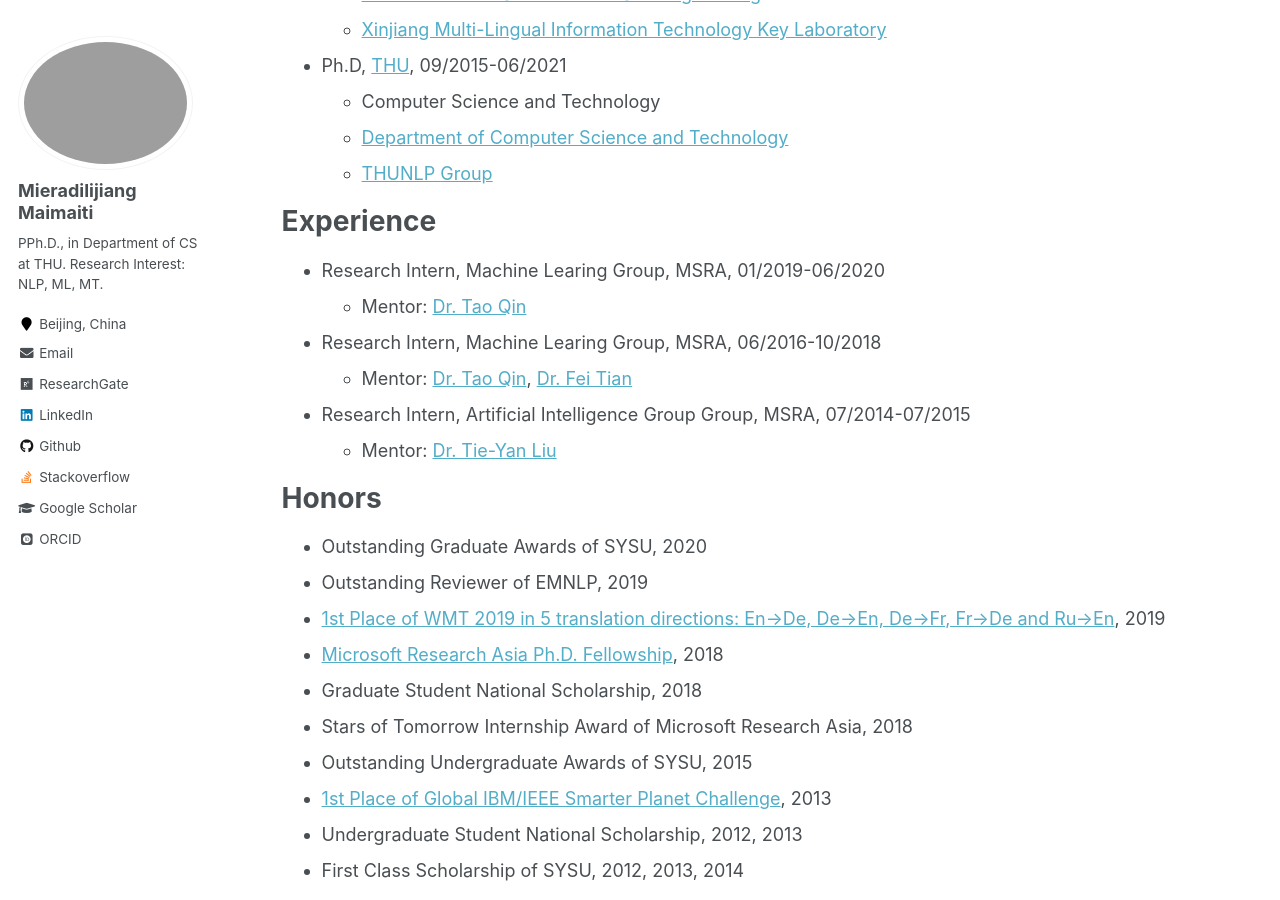
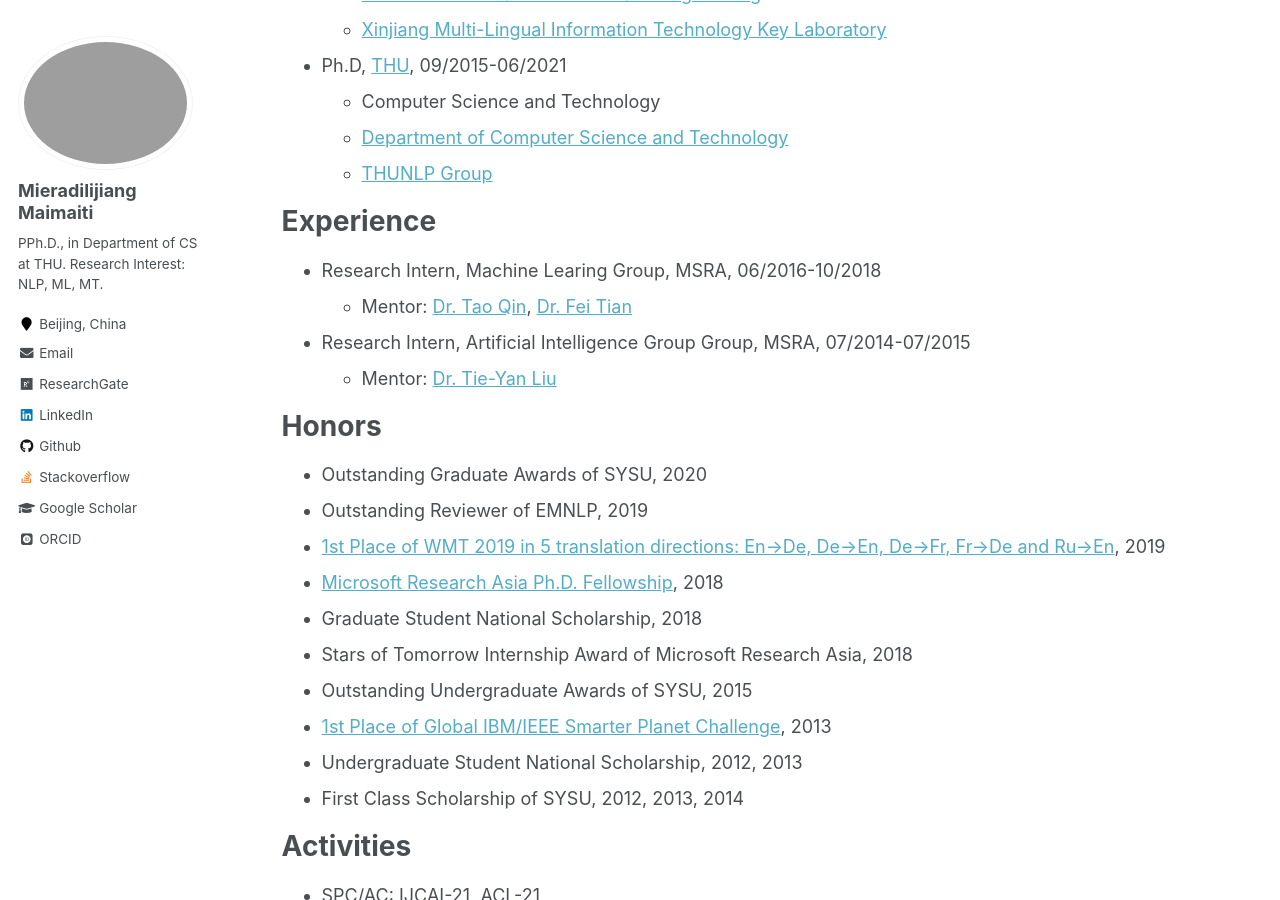
Before and after one commit to miradel51/miradel51.github.io, a Jekyll site: the page built from _pages/cv.md, in a window 1280 px wide and 900 px high, scrolled down 641 px. Built offline with Jekyll 4.4.1, drawn with Linux system fonts in a browser that asks for light colours; some web fonts are replaced.

Commit message:
revise experience

```diff
--- a/_pages/cv.md
+++ b/_pages/cv.md
@@ -33,8 +33,6 @@ Education
 
 Experience
 ======
-* Research Intern, Machine Learing Group, MSRA, 01/2019-06/2020
-  * Mentor: [Dr. Tao Qin](http://research.microsoft.com/en-us/people/taoqin/)
 * Research Intern, Machine Learing Group, MSRA, 06/2016-10/2018
   * Mentor: [Dr. Tao Qin](http://research.microsoft.com/en-us/people/taoqin/), [Dr. Fei Tian](https://ustctf.github.io/)
 * Research Intern, Artificial Intelligence Group Group, MSRA, 07/2014-07/2015
```
